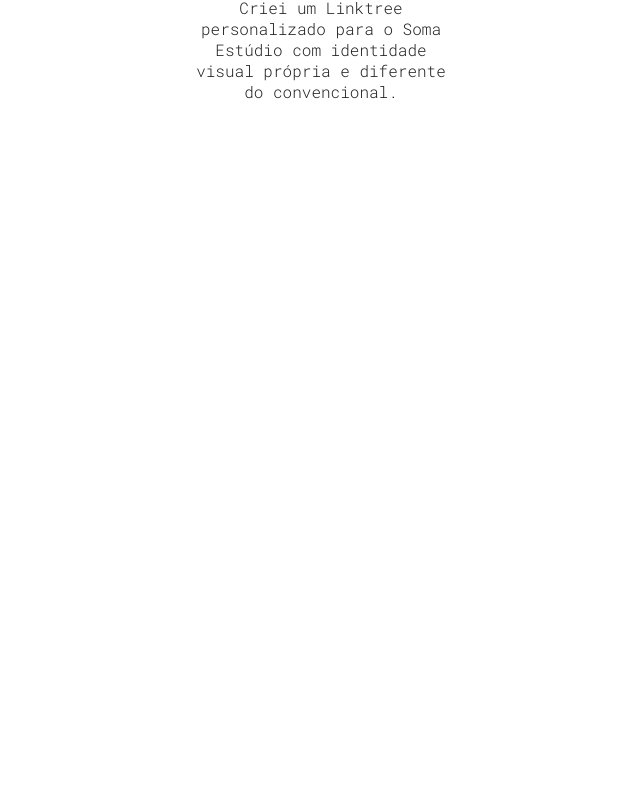
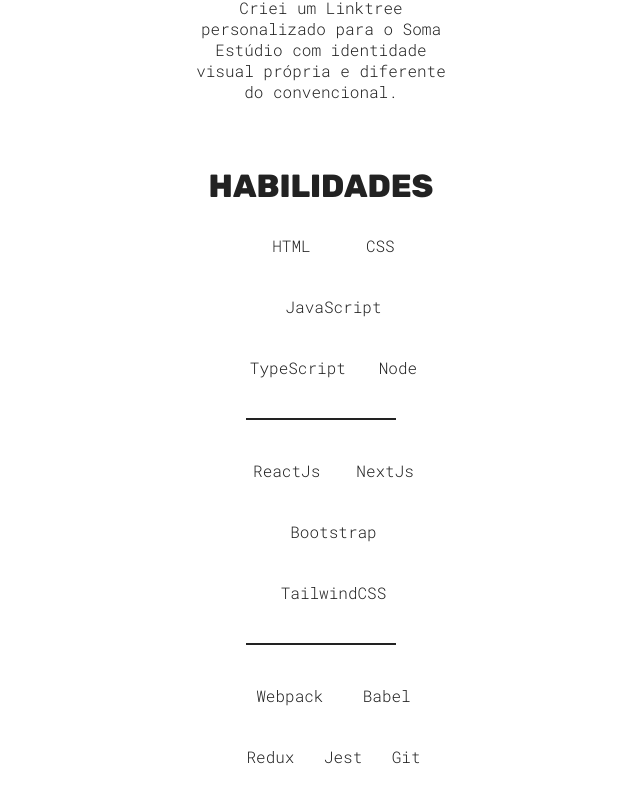
Before and after one commit to nelsomartinss/nelsomartinss_portfolio, a React (Vite) app: page / in a window 1280 px wide. Shown: the part 1691-2494 px from the top of the page, without its empty margins (319-959 px from the left). Before the commit the page ends 1858 px from the top, so only its background shows below. Built offline with nearby package versions, Linux system fonts and the light colour scheme.

Commit message:
seção habilidades finalizada

```diff
--- a/src/App.jsx
+++ b/src/App.jsx
@@ -1,12 +1,14 @@
 import './App.css';
 import Hero from './sections/SectionHero/Hero.jsx';
 import Projects from './sections/SectionProjects/Projects.jsx';
+import Skills from './sections/SectionSkills/Skills.jsx';
 
 function App() {
   return (
     <>
     <Hero />
     <Projects />
+    <Skills />
     </>
   )
 }
--- /dev/null
+++ b/src/common/SkillList.jsx
@@ -0,0 +1,10 @@
+function SkillList({src, skill}) {
+  return (
+    <span>
+        <img src={src} alt="CheckMark Icon" />
+        <p>{skill}</p>
+    </span>
+  )
+}
+
+export default SkillList;
--- /dev/null
+++ b/src/sections/SectionSkills/Skills.jsx
@@ -0,0 +1,36 @@
+import styles from '../SectionSkills/Skills.styles.module.css';
+import checkMarkIcon from '../../assets/checkmark-dark.svg';
+import SkillList from '../../common/SkillList';
+
+function Skills() {
+  return (
+  <section id="skills" className={styles.container}>
+    <h1 className='sectionTitle'
+    >Habilidades</h1>
+    <div className={styles.skillList}>
+      <SkillList src={checkMarkIcon} skill='HTML'/>
+      <SkillList src={checkMarkIcon} skill='CSS'/>
+      <SkillList src={checkMarkIcon} skill='JavaScript'/>
+      <SkillList src={checkMarkIcon} skill='TypeScript'/>
+      <SkillList src={checkMarkIcon} skill='Node'/>
+    </div>
+    <hr />
+    <div className={styles.skillList}>
+      <SkillList src={checkMarkIcon} skill='ReactJs'/>
+      <SkillList src={checkMarkIcon} skill='NextJs'/>
+      <SkillList src={checkMarkIcon} skill='Bootstrap'/>
+      <SkillList src={checkMarkIcon} skill='TailwindCSS'/>
+    </div>
+    <hr />
+    <div className={styles.skillList}>
+      <SkillList src={checkMarkIcon} skill='Webpack'/>
+      <SkillList src={checkMarkIcon} skill='Babel'/>
+      <SkillList src={checkMarkIcon} skill='Redux'/>
+      <SkillList src={checkMarkIcon} skill='Jest'/>
+      <SkillList src={checkMarkIcon} skill='Git'/>
+    </div>
+    </section>
+  )
+}
+
+export default Skills;
--- /dev/null
+++ b/src/sections/SectionSkills/Skills.styles.module.css
@@ -0,0 +1,32 @@
+.container {
+    display: flex;
+    flex-direction: column;
+    text-align: center;
+
+    span {
+        display: flex;
+        align-items: center;
+        gap: 5px;
+    }
+
+    img {
+        width: 20px;
+    }
+}
+
+.skillList {
+    display: flex;
+    justify-content: space-evenly;
+    align-self: center;
+    flex-wrap: wrap;
+    row-gap: 40px;
+    max-width: 26ch;
+}
+
+hr {
+    width: 150px;
+    height: 2px;
+    border: none;
+    background-color: var(--text-color);
+    margin: 40px auto;
+}
```
